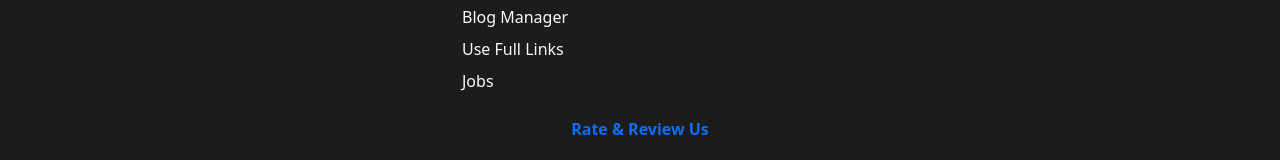
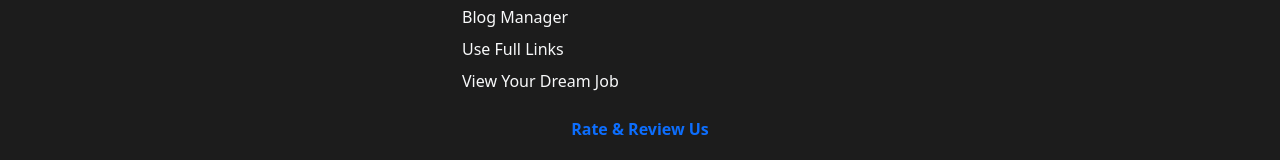
Before and after one commit to Tarunshakya1999/indokonafrontend, a React (Vite) app: page / in a window 1280 px wide. Shown: the part 6954-7114 px from the top of the page. Built offline with nearby package versions, Linux system fonts and the light colour scheme; no server answers.

Commit message:
New Links 8888 j jh7899uu76ttt9

```diff
--- a/src/Footer.jsx
+++ b/src/Footer.jsx
@@ -80,15 +80,15 @@ export default function Footer() {
 
 
               <li className="mb-2">
-              <i class="fa-solid fa-link"></i><Link to="/links" className="text-light text-decoration-none hover-link">
+              <i class="fa-solid fa-link"></i> <Link to="/links" className="text-light text-decoration-none hover-link">
                   Use Full Links
                 </Link>
               </li>
 
 
               <li className="mb-2">
-              <i class="fa-solid fa-magnifying-glass"></i><Link to="/jobs" className="text-light text-decoration-none hover-link">
-                  Jobs
+              <i class="fa-solid fa-magnifying-glass"></i> <Link to="/jobs" className="text-light text-decoration-none hover-link">
+                 View Your Dream Job
                 </Link>
               </li>
 
```
